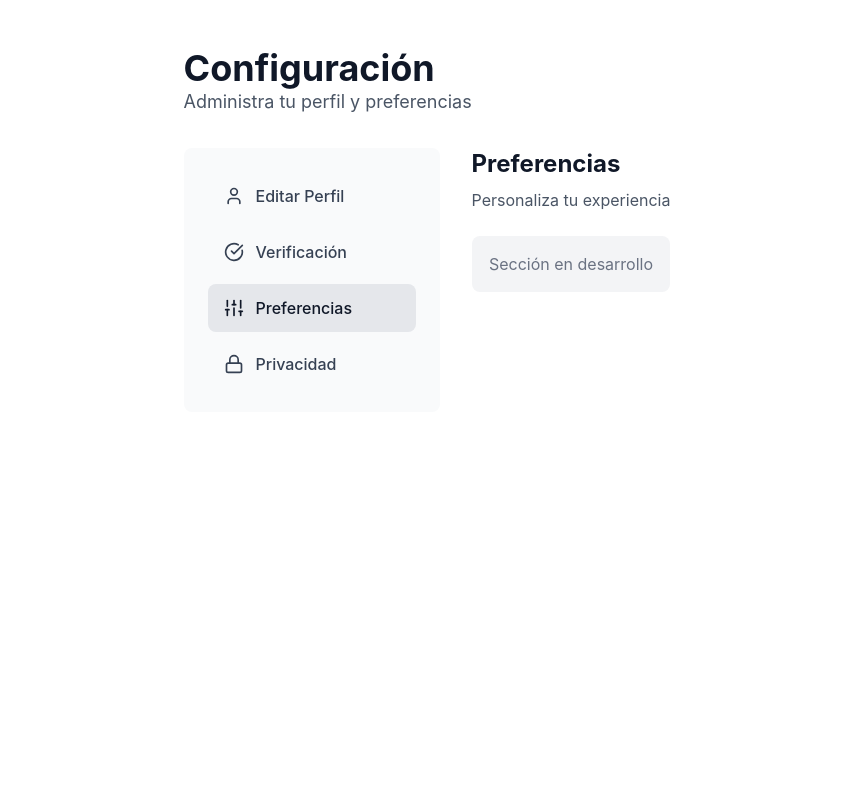
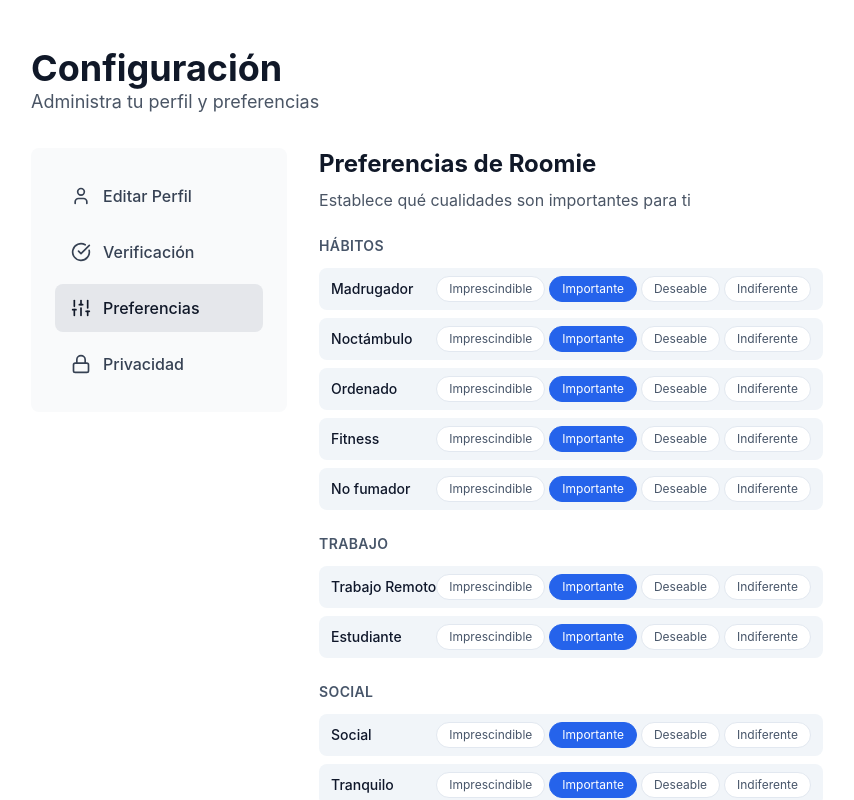
Before and after one commit to SMatey/Niddo, a Next.js app: page /configuracion in a window 1280 px wide. Both pictures are taken after a click on the button "Preferencias". Shown: the top 800 px of the page, without its empty margins (213-1067 px from the left). Built offline with nearby package versions, Linux system fonts and the light colour scheme; no server answers.

Commit message:
feat(settings): integrate preference section
- Replace placeholder with LifestylePrioritySelector integration
- Connect useRoomiePreferences hook for state management
- Add Save and Reset buttons with disabled state

```diff
--- a/src/features/settings/components/preference-section.tsx
+++ b/src/features/settings/components/preference-section.tsx
@@ -1,12 +1,32 @@
 'use client'
 
+import { useRoomiePreferences } from '@/features/users/hooks/use-roomie-preferences'
+import { LifestylePrioritySelector } from './lifestyle-priority-selector'
+import { PRIORITY_SELECTOR_LABELS } from './lifestyle-priority-selector.constants'
+import { Button } from '@/shared/components/ui/button'
+
 export function PreferenceSection() {
+  const { preferences, setImportance, resetPreferences, isDirty, save } =
+    useRoomiePreferences()
+
   return (
     <div>
-      <h2 className="text-2xl font-bold text-gray-900 mb-2">Preferencias</h2>
-      <p className="text-gray-600">Personaliza tu experiencia</p>
-      <div className="mt-6 p-4 bg-gray-100 rounded-lg text-center text-gray-500">
-        Sección en desarrollo
+      <h2 className="text-2xl font-bold text-gray-900 mb-2">
+        {PRIORITY_SELECTOR_LABELS.SECTION_TITLE}
+      </h2>
+      <p className="text-gray-600 mb-6">
+        {PRIORITY_SELECTOR_LABELS.SECTION_SUBTITLE}
+      </p>
+
+      <LifestylePrioritySelector values={preferences} onChange={setImportance} />
+
+      <div className="flex gap-3 mt-6 pt-6 border-t border-border">
+        <Button onClick={save} disabled={!isDirty}>
+          {isDirty ? 'Guardar cambios' : 'Guardado'}
+        </Button>
+        <Button variant="outline" onClick={resetPreferences}>
+          Restablecer
+        </Button>
       </div>
     </div>
   )
```
